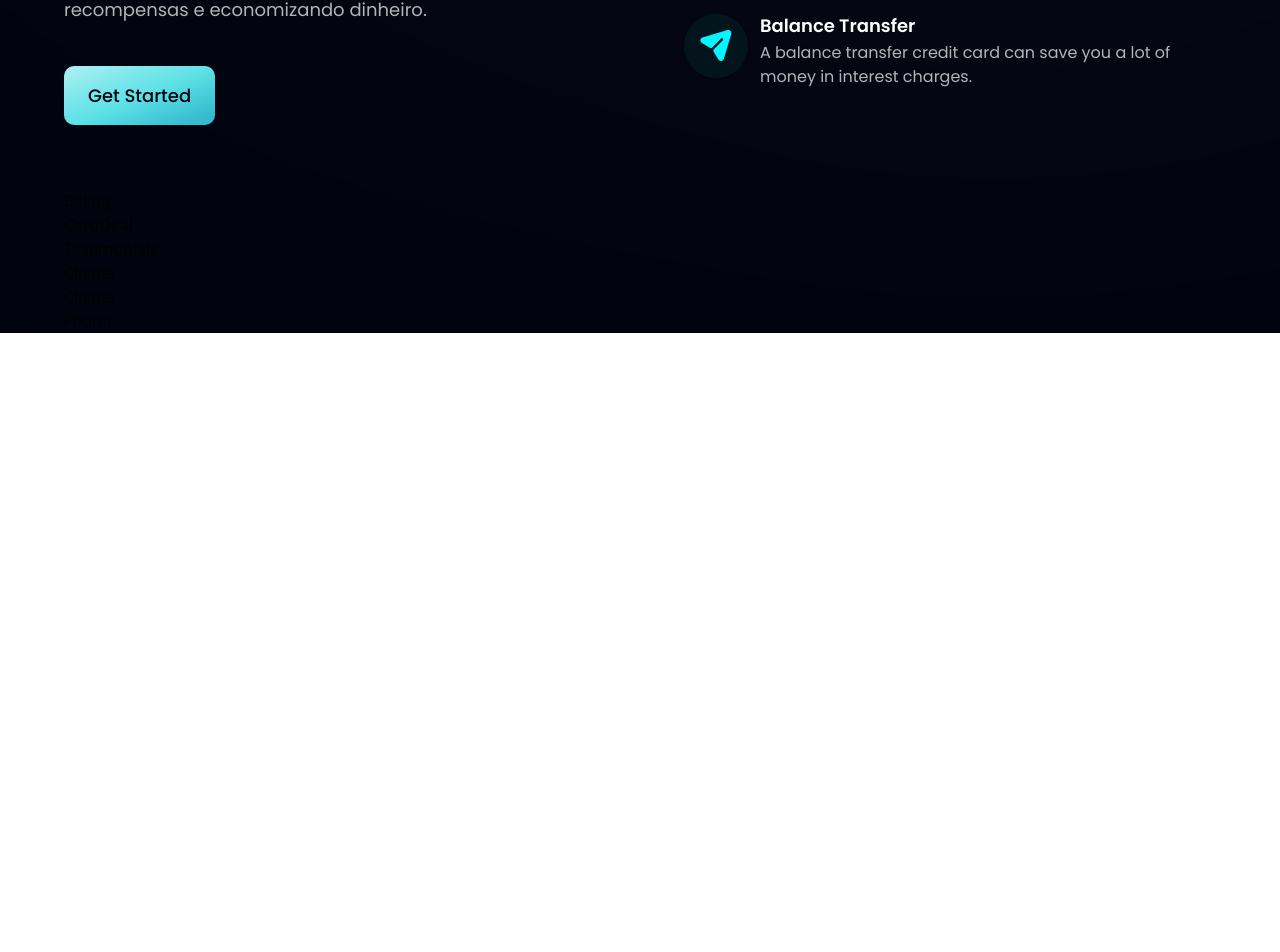
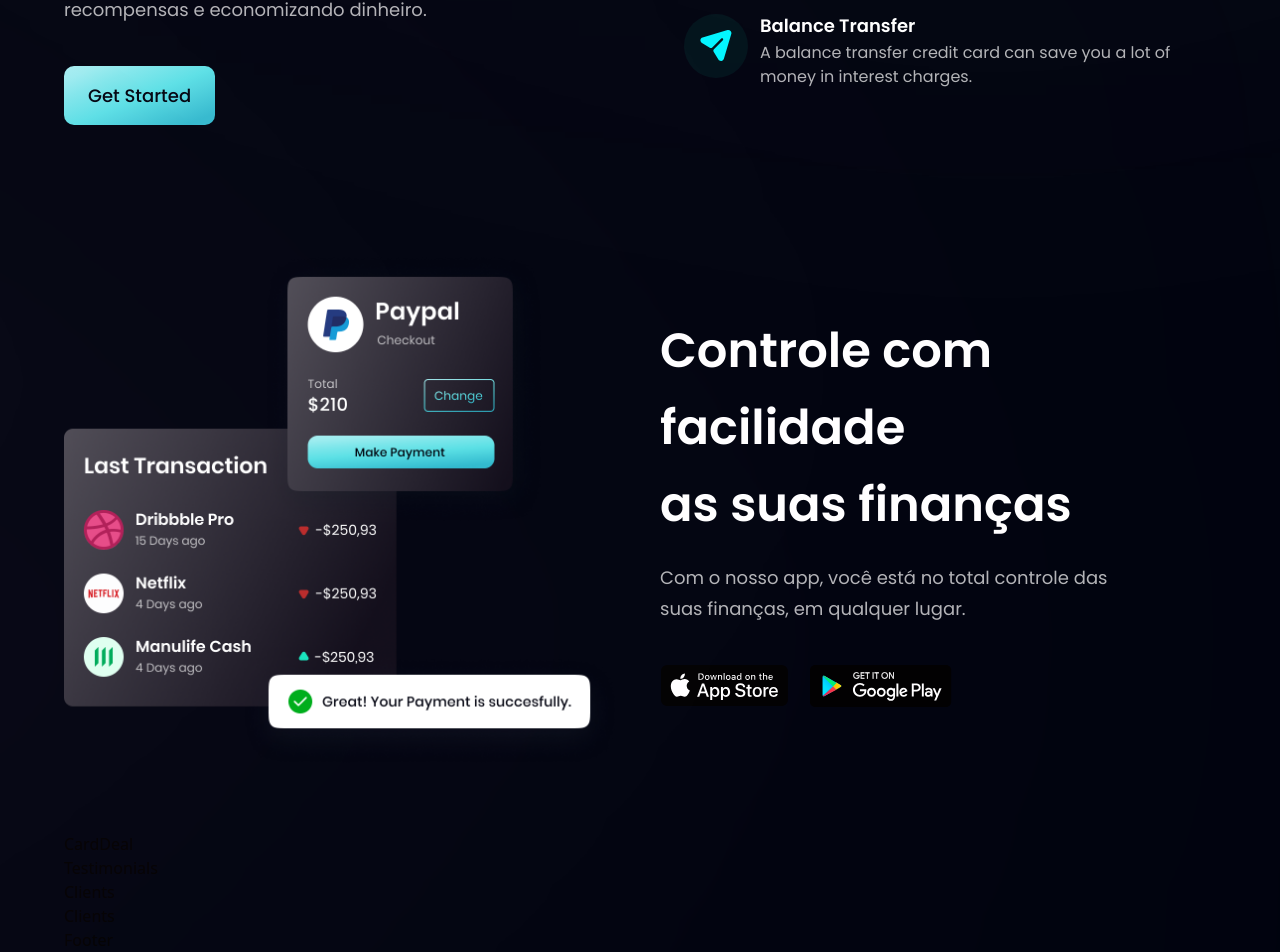
Before and after one commit to paulosrlj/BankUi, a React (Vite) app: page / in a window 1280 px wide. Shown: the part 1476-2428 px from the top of the page. Before the commit the page ends 1809 px from the top, so only its background shows below. Built offline with nearby package versions, Linux system fonts and the light colour scheme.

Commit message:
feat: add Billing component

```diff
--- a/src/components/Billing.tsx
+++ b/src/components/Billing.tsx
@@ -1,9 +1,45 @@
-import React from 'react'
+import styles, { layout } from "../style";
+import { apple, bill, google } from "../assets";
 
 function Billing() {
   return (
-    <div>Billing</div>
-  )
+    <section id="product" className={layout.sectionReverse}>
+      <div className={layout.sectionImgReverse}>
+        <img
+          src={bill}
+          alt="billing"
+          className="w-[100%] h-[100%] relative z-[5]"
+        />
+
+        {/* gradient start */}
+        <div className="absolute z-[3] -left-1/2 top-0 w-[50%] h-[50%] rounded-full white__gradient" />
+        <div className="absolute z-[0] w-[50%] h-[50%] -left-1/2 bottom-0 rounded-full pink__gradient" />
+        {/* gradient end */}
+      </div>
+
+      <div className={layout.sectionInfo}>
+        <h2 className={styles.heading2}>
+          Controle com facilidade <br className="sm:block hidden" /> as suas finanças
+        </h2>
+        <p className={`${styles.paragraph} max-w-[470px] mt-5`}>
+          Com o nosso app, você está no total controle das suas finanças, em qualquer lugar.
+        </p>
+
+        <div className="flex flex-row flex-wrap sm:mt-10 mt-6">
+          <img
+            src={apple}
+            alt="google_play"
+            className="w-[128.86px] h-[42.05px] object-contain mr-5 cursor-pointer"
+          />
+          <img
+            src={google}
+            alt="google_play"
+            className="w-[144.17px] h-[43.08px] object-contain cursor-pointer"
+          />
+        </div>
+      </div>
+    </section>
+  );
 }
 
-export default Billing
+export default Billing;
```
